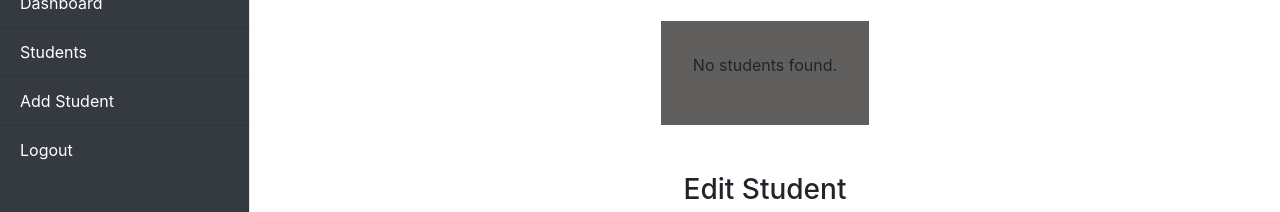
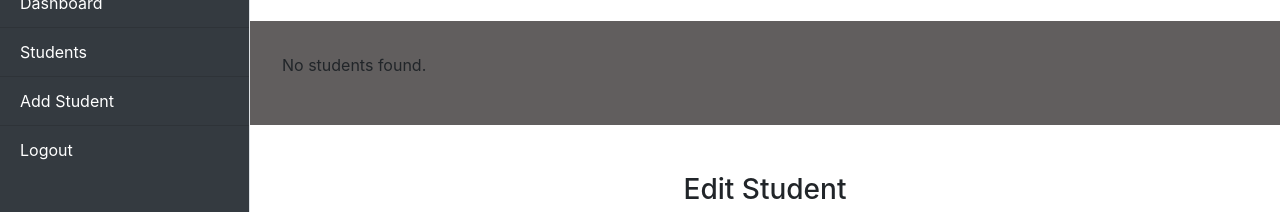
Before and after one commit to Gyuhex/dojo-vault, a plain HTML site: page students.html in a window 1280 px wide. Shown: the part 89-301 px from the top of the page. Drawn offline with nearby package versions, Linux system fonts and the light colour scheme.

Commit message:
Remove display flex in main.css class content (Fixes #13)

```diff
--- a/assets/css/main.css
+++ b/assets/css/main.css
@@ -7,10 +7,6 @@
   width: calc(100% - 250px);
   height: 100%;
   padding-bottom: 3em;
-  display: flex;
-  align-items: center;
-  justify-content: center;
-  flex-direction: column;
 }
 
 #sidebar {
@@ -65,6 +61,6 @@
   }
 }
 
-.loginContainerssssssss {
+.loginContainer {
   background-color: #343a40;
 }
```
